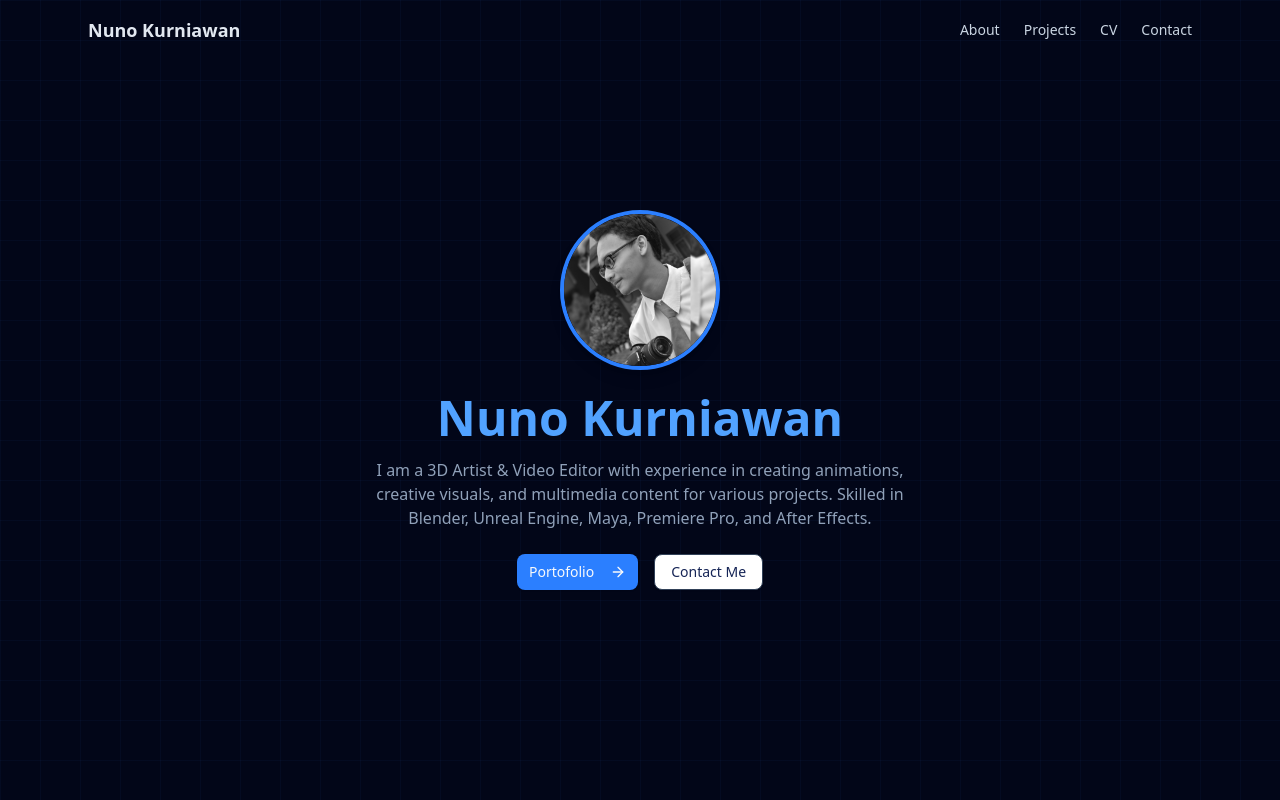
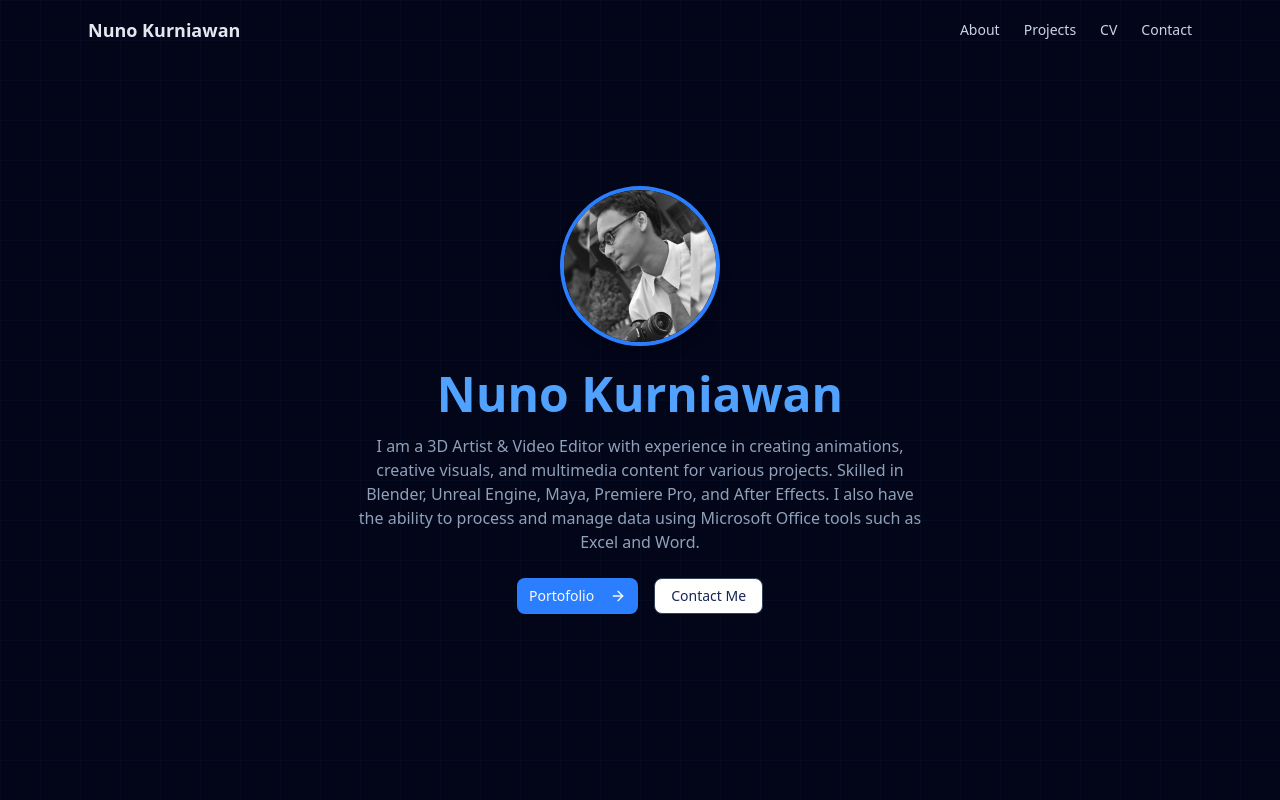
Before and after one commit to kurniawannuno6-tech/my-portfolio, a Next.js app: page / in a window 1280 px wide. Shown: the top 800 px of the page. Built offline with nearby package versions, Linux system fonts and the light colour scheme.

Commit message:
resolve conflicts

```diff
--- a/components/portofoliodark.tsx
+++ b/components/portofoliodark.tsx
@@ -52,7 +52,7 @@ const profile = {
   name: "Nuno Kurniawan",
   role: "Creative Content Creator",
   description:
-    "I am a 3D Artist & Video Editor with experience in creating animations, creative visuals, and multimedia content for various projects. Skilled in Blender, Unreal Engine, Maya, Premiere Pro, and After Effects.",
+    "I am a 3D Artist & Video Editor with experience in creating animations, creative visuals, and multimedia content for various projects. Skilled in Blender, Unreal Engine, Maya, Premiere Pro, and After Effects. I also have the ability to process and manage data using Microsoft Office tools such as Excel and Word.",
   email: "kurniawannuno6@gmail.com",
   phone: "+62 896 7752 7711",
   instagram: "https://instagram.com/kurniawannuno6",
```
